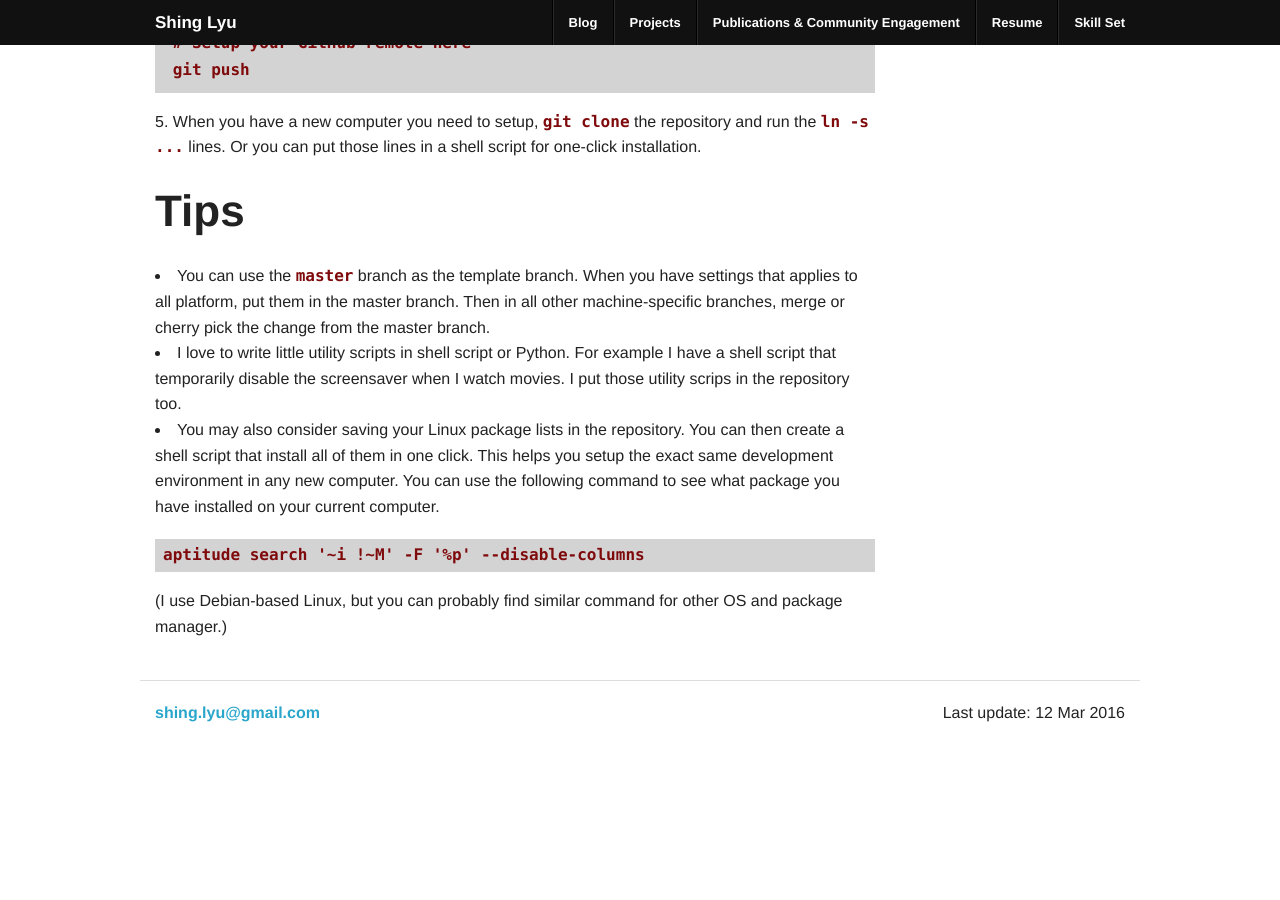
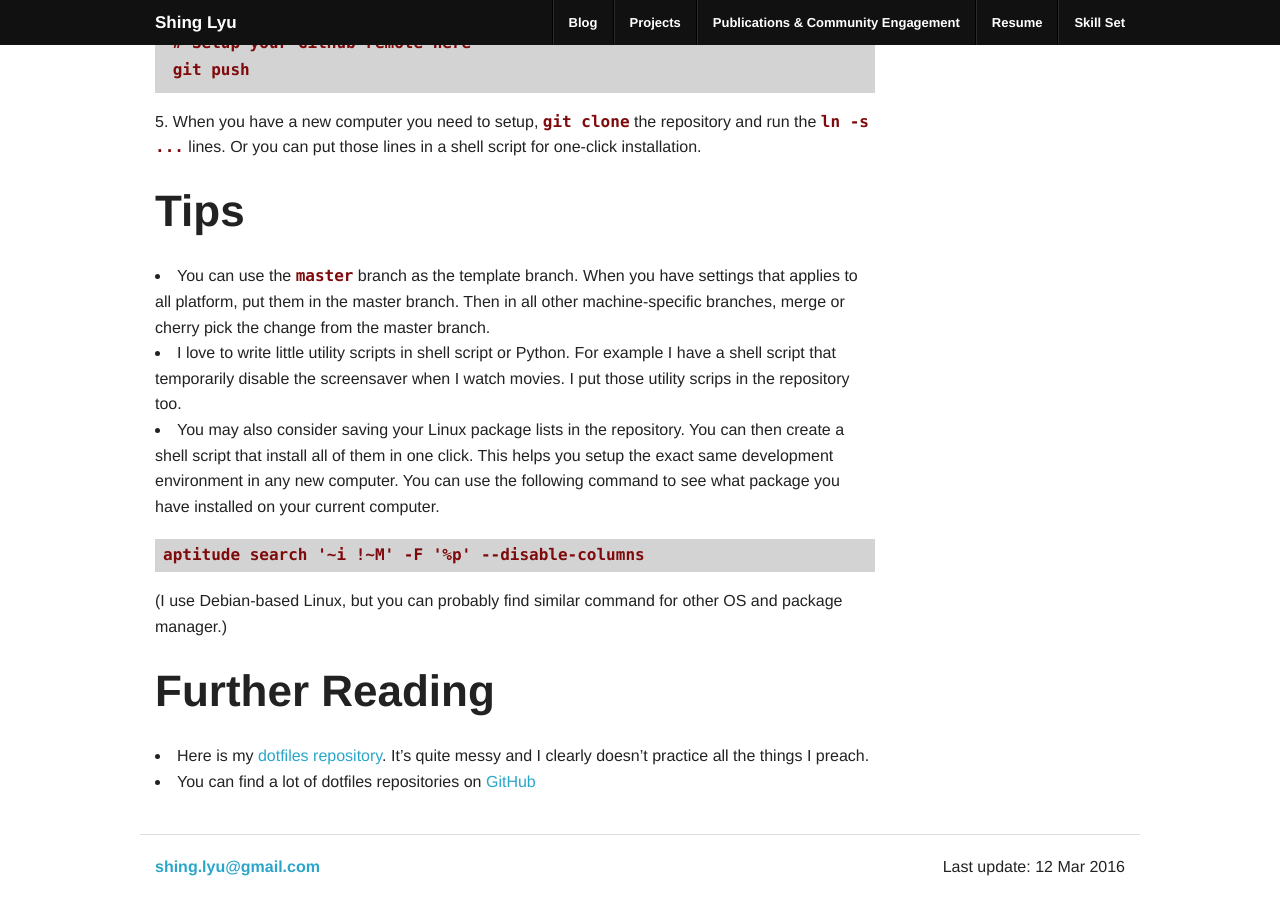
Before and after one commit to shinglyu/shinglyu.github.io, a Jekyll site: the page built from _posts/2016-03-12-dotfiles.md, in a window 1280 px wide and 900 px high, scrolled down 1624 px. Built offline with Jekyll 4.4.1, drawn with Linux system fonts in a browser that asks for light colours; before the commit the page ends 2369 px from its top, so only the background shows below that.

Commit message:
Added links to dotfiles post

````diff
--- a/_posts/2016-03-12-dotfiles.md
+++ b/_posts/2016-03-12-dotfiles.md
@@ -63,3 +63,7 @@ Here are the exact steps to implement this method:
 aptitude search '~i !~M' -F '%p' --disable-columns
 ```
 (I use Debian-based Linux, but you can probably find similar command for other OS and package manager.)
+
+# Further Reading
+* Here is my [dotfiles repository](https://github.com/shinglyu/dotfiles/tree/carbonbook). It's quite messy and I clearly doesn't practice all the things I preach.
+* You can find a lot of dotfiles repositories on [GitHub](https://github.com/search?utf8=%E2%9C%93&q=dotfiles)
````
